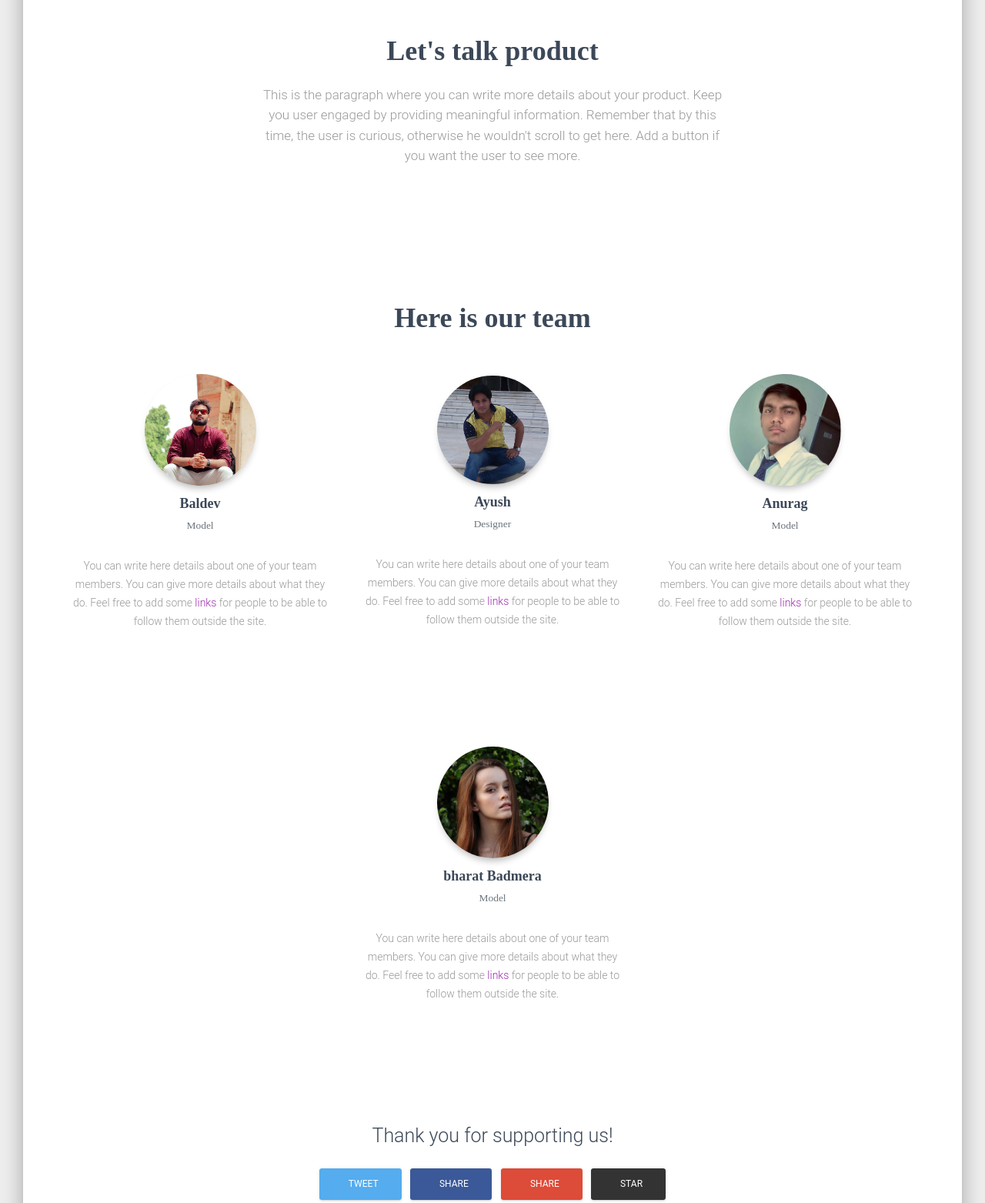
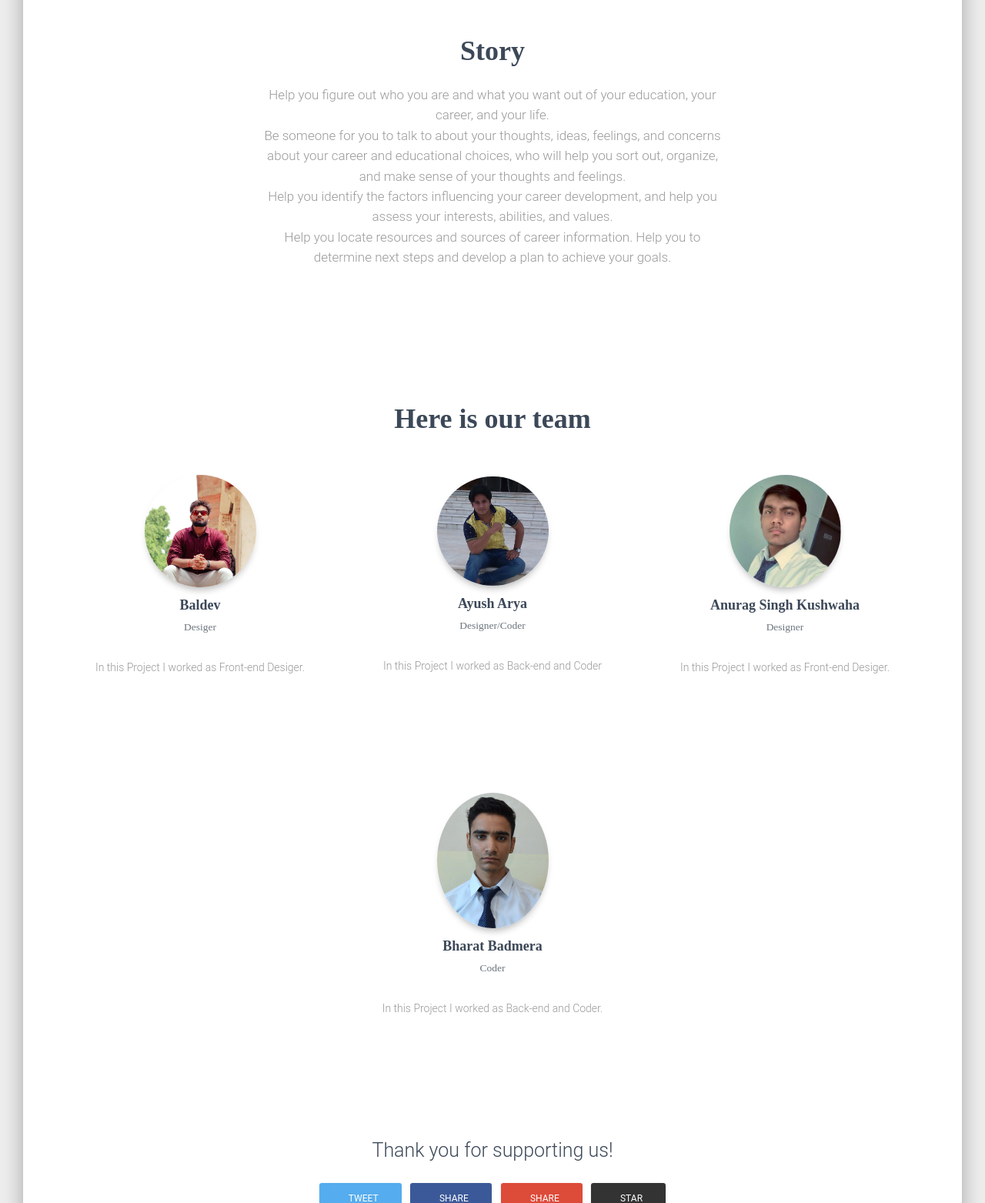
Before and after one commit to ayusharya/Career-guidance, a Django app: page /about/ in a window 1280 px wide. Shown: the part 381-1944 px from the top of the page at 77% size. Run offline with Django 3.2, Linux system fonts and the light colour scheme; some libraries are stand-ins or nearby versions.

Commit message:
add the our files

```diff
--- a/Careerduidance/career/about/templates/about/about11.html
+++ b/Careerduidance/career/about/templates/about/about11.html
@@ -26,9 +26,9 @@
     <div class="container">
       <div class="row">
         <div class="col-md-6">
-          <h1 class="title">Your Story Starts With Us.</h1>
-          <h4>Every landing page needs a small description after the big bold title, that's why we added this text here. Add here all the information that can make you or your product create the first impression.</h4>
-          <
+          <h1 class="title" align="center">About Us</h1>
+
+
         </div>
       </div>
     </div>
@@ -39,8 +39,12 @@
       <div class="section text-center">
         <div class="row">
           <div class="col-md-8 ml-auto mr-auto">
-            <h2 class="title">Let's talk product</h2>
-            <h5 class="description">This is the paragraph where you can write more details about your product. Keep you user engaged by providing meaningful information. Remember that by this time, the user is curious, otherwise he wouldn't scroll to get here. Add a button if you want the user to see more.</h5>
+            <h2 class="title">Story</h2>
+            <h5 class="description">Help you figure out who you are and what you want out of your education, your career, and your life.<br>
+Be someone for you to talk to about your thoughts, ideas, feelings, and concerns about your career and educational choices, who will help you sort out, organize, and make sense of your thoughts and feelings.<br>
+Help you identify the factors influencing your career development, and help you assess your interests, abilities, and values.<br>
+Help you locate resources and sources of career information.
+Help you to determine next steps and develop a plan to achieve your goals.</h5>
           </div>
         </div>
       </div>
@@ -56,11 +60,10 @@
                   </div>
                   <h4 class="card-title">Baldev
                     <br>
-                    <small class="card-description text-muted">Model</small>
+                    <small class="card-description text-muted">Desiger</small>
                   </h4>
                   <div class="card-body">
-                    <p class="card-description">You can write here details about one of your team members. You can give more details about what they do. Feel free to add some
-                      <a href="#">links</a> for people to be able to follow them outside the site.</p>
+                    <p class="card-description">In this Project I worked as Front-end Desiger.</p>
                   </div>
                   <div class="card-footer justify-content-center">
                     <a href="#pablo" class="btn btn-link btn-just-icon"><i class="fa fa-twitter"></i></a>
@@ -76,15 +79,15 @@
                   <div class="col-md-6 ml-auto mr-auto">
                     <img src="/static/img/faces/ayush3.PNG" alt="Thumbnail Image" class="img-raised rounded-circle img-fluid">
                   </div>
-                  <h4 class="card-title">Ayush
+                  <h4 class="card-title">Ayush Arya
                     <br>
-                    <small class="card-description text-muted">Designer</small>
+                    <small class="card-description text-muted">Designer/Coder</small>
                   </h4>
                   <div class="card-body">
-                    <p class="card-description">You can write here details about one of your team members. You can give more details about what they do. Feel free to add some
-                      <a href="#">links</a> for people to be able to follow them outside the site.</p>
+                    <p class="card-description">In this Project I worked as Back-end and Coder </p>
+
                   </div>
-                  <div class="card-footer justify-content-center">
+                  <div class="card-footer j ustify-content-center">
                     <a href="#pablo" class="btn btn-link btn-just-icon"><i class="fa fa-twitter"></i></a>
                     <a href="#pablo" class="btn btn-link btn-just-icon"><i class="fa fa-linkedin"></i></a>
                   </div>
@@ -97,13 +100,13 @@
                   <div class="col-md-6 ml-auto mr-auto">
                     <img src="/static/img/faces/anurag3.PNG" alt="Thumbnail Image" class="img-raised rounded-circle img-fluid">
                   </div>
-                  <h4 class="card-title">Anurag
+                  <h4 class="card-title">Anurag Singh Kushwaha
                     <br>
-                    <small class="card-description text-muted">Model</small>
+                    <small class="card-description text-muted">Designer</small>
                   </h4>
                   <div class="card-body">
-                    <p class="card-description">You can write here details about one of your team members. You can give more details about what they do. Feel free to add some
-                      <a href="#">links</a> for people to be able to follow them outside the site.</p>
+                    <p class="card-description"> In this Project I worked as Front-end Desiger.</p>
+
                   </div>
                   <div class="card-footer justify-content-center">
                     <a href="#pablo" class="btn btn-link btn-just-icon"><i class="fa fa-twitter"></i></a>
@@ -118,15 +121,14 @@
                 <div class="team-player">
                   <div class="card card-plain">
                     <div class="col-md-6 ml-auto mr-auto">
-                      <img src="/static/img/faces/camp.jpg" alt="Thumbnail Image" class="img-raised rounded-circle img-fluid">
+                      <img src="/static/img/faces/bharat.jpg" alt="Thumbnail Image" class="img-raised rounded-circle img-fluid">
                     </div>
-                    <h4 class="card-title">bharat Badmera
+                    <h4 class="card-title">Bharat Badmera
                       <br>
-                      <small class="card-description text-muted">Model</small>
+                      <small class="card-description text-muted">Coder</small>
                     </h4>
                     <div class="card-body">
-                      <p class="card-description">You can write here details about one of your team members. You can give more details about what they do. Feel free to add some
-                        <a href="#">links</a> for people to be able to follow them outside the site.</p>
+                      <p class="card-description">In this Project I worked as Back-end and Coder.</p>
                     </div>
                     <!-- <div class="card-footer justify-content-center">
                       <a href="#pablo" class="btn btn-link btn-just-icon"><i class="fa fa-twitter"></i></a>
--- a/Careerduidance/career/table/templates/table/table33.html
+++ b/Careerduidance/career/table/templates/table/table33.html
@@ -39,7 +39,7 @@ background-attachment:fixed;
     <div class="c">
 <tr>
 <td style="width: 110px;"><p> {{c.no}}</p></td>
-<td style="width: 110px;"><h2>{{c.School}}</h2>
+<td style="width: 110px;"><p>{{c.School}}</p>
 </td>
 <td style="width: 110px;"><p> {{c.Location}}</p></td>
 <td style="width: 111px;"><p>{{c.SchoolFee}}</p></td>
```
Also changed, not shown: Careerduidance/career/db.sqlite3, Careerduidance/career/static/img/faces/bharat.jpg (added).
